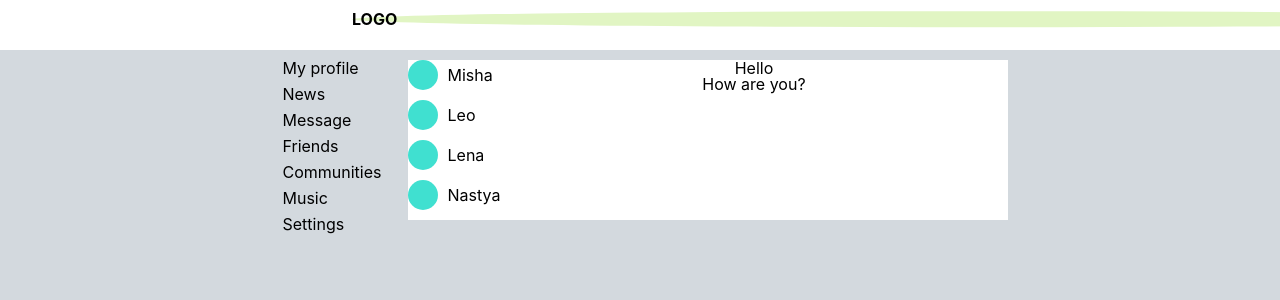
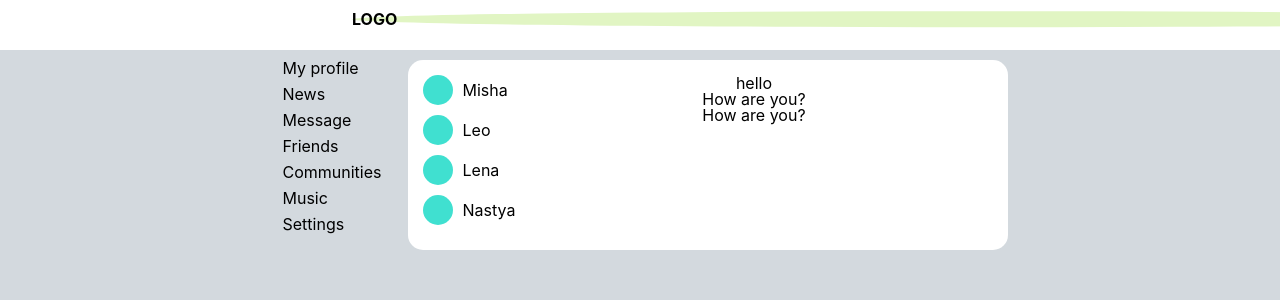
Before and after one commit to bbrvnchy/Course-react, a React (Create React App) app: page /message in a window 1280 px wide. Shown: the top 300 px of the page. Built offline with nearby package versions, Linux system fonts and the light colour scheme.

Commit message:
added array .map

```diff
--- a/src/Components/Message/Message.jsx
+++ b/src/Components/Message/Message.jsx
@@ -1,6 +1,7 @@
 import { NavLink } from 'react-router-dom';
 import classes from './Message.module.css'
 
+// Компонента Диалогов
 const Dialog = (props) => {
     return (
         <div className={classes.items}>
@@ -9,26 +10,45 @@ const Dialog = (props) => {
         </div>
     )
 }
-
-const DialogWrapper = (props) => {
+//Компонента Сообщений
+const Messages = (props) => {
     return (
-        <div className={classes.DialogWrapper}>{props.name}</div>
+        <div className={classes.messages}>{props.name}</div>
     )
 }
 
+
 const Message = () => {
+    //Массив диалогов
+    let dialogs = [
+        { name: 'Misha', id: '1' },
+        { name: 'Leo', id: '2' },
+        { name: 'Lena', id: '3' },
+        { name: 'Nastya', id: '4' }
+    ]
+    //Массив сообщений
+    let messages = [
+        { message: 'hello' },
+        { message: 'How are you?' },
+        { message: 'How are you?' },
+    ]
+
+    //Метод map для диалогов
+    let dialogsElement = dialogs.map((d)=><Dialog name={d.name} id={d.id} />)
+
+    //Метод map для сообщений
+    let messagesElement = messages.map((m)=><Messages name={m.message} />)
+
     return (
         <section className={classes.message}>
             <div className={classes.message__body}>
                 <div className={classes.message__profile}>
-                    <Dialog name='Misha' id='1' />
-                    <Dialog name='Leo' id='2' />
-                    <Dialog name='Lena' id='3' />
-                    <Dialog name='Nastya' id='4' />
+                    {/* Метод map для диалогов */}
+                    {dialogsElement}
                 </div>
                 <div className={classes.message__dialogs}>
-                    <DialogWrapper name='Hello' />
-                    <DialogWrapper name='How are you?' />
+                    {/* Метод map для сообщений */}
+                    {messagesElement}
                 </div>
             </div>
         </section>
--- a/src/Components/Message/Message.module.css
+++ b/src/Components/Message/Message.module.css
@@ -1,9 +1,11 @@
 .message{
     background: #fff;
+    border-radius: 15px;
 }
 
 .message__body{
     display: flex;
+    padding: 15px
 }
 
 .message__profile{
--- a/src/Components/Profile/MyPosts/MyPosts.jsx
+++ b/src/Components/Profile/MyPosts/MyPosts.jsx
@@ -1,5 +1,15 @@
 import classes from'./MyPosts.module.css'
 import Post from './Post/Post';
+
+// Массив данных
+let posts= [
+    {message:'Hello world', likesCount:11},
+    {message:'Hi, how are you?', likesCount:12}
+]
+
+// Перебор массива
+let postsElement = posts.map((p) => <Post message={p.message} likesCount={p.likesCount}/>)
+
 
 const MyPosts =()=>{
     return(
@@ -8,8 +18,7 @@ const MyPosts =()=>{
             <button type='submit' className={classes.button}>Add post</button>
             <button type='reset' className={classes.button}>Remove</button>
             <div className={classes.posts}>
-                <Post message='Hello world' likesCount='15'/>
-                <Post message='Hi, how are you?' likesCount='20'/>
+                {postsElement}     {/* Вставляем массив  */}
             </div>
         </div>
     )
```
